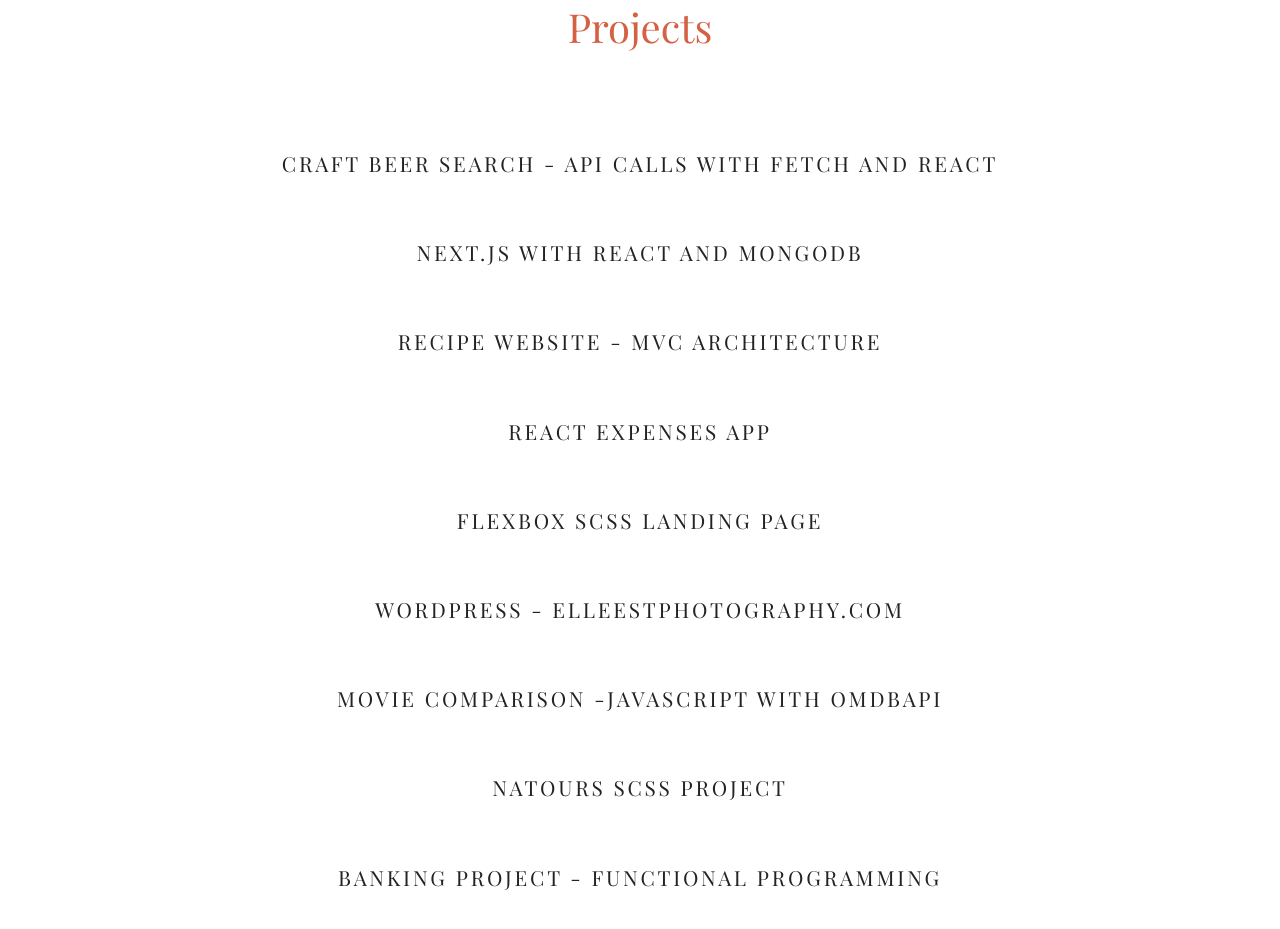
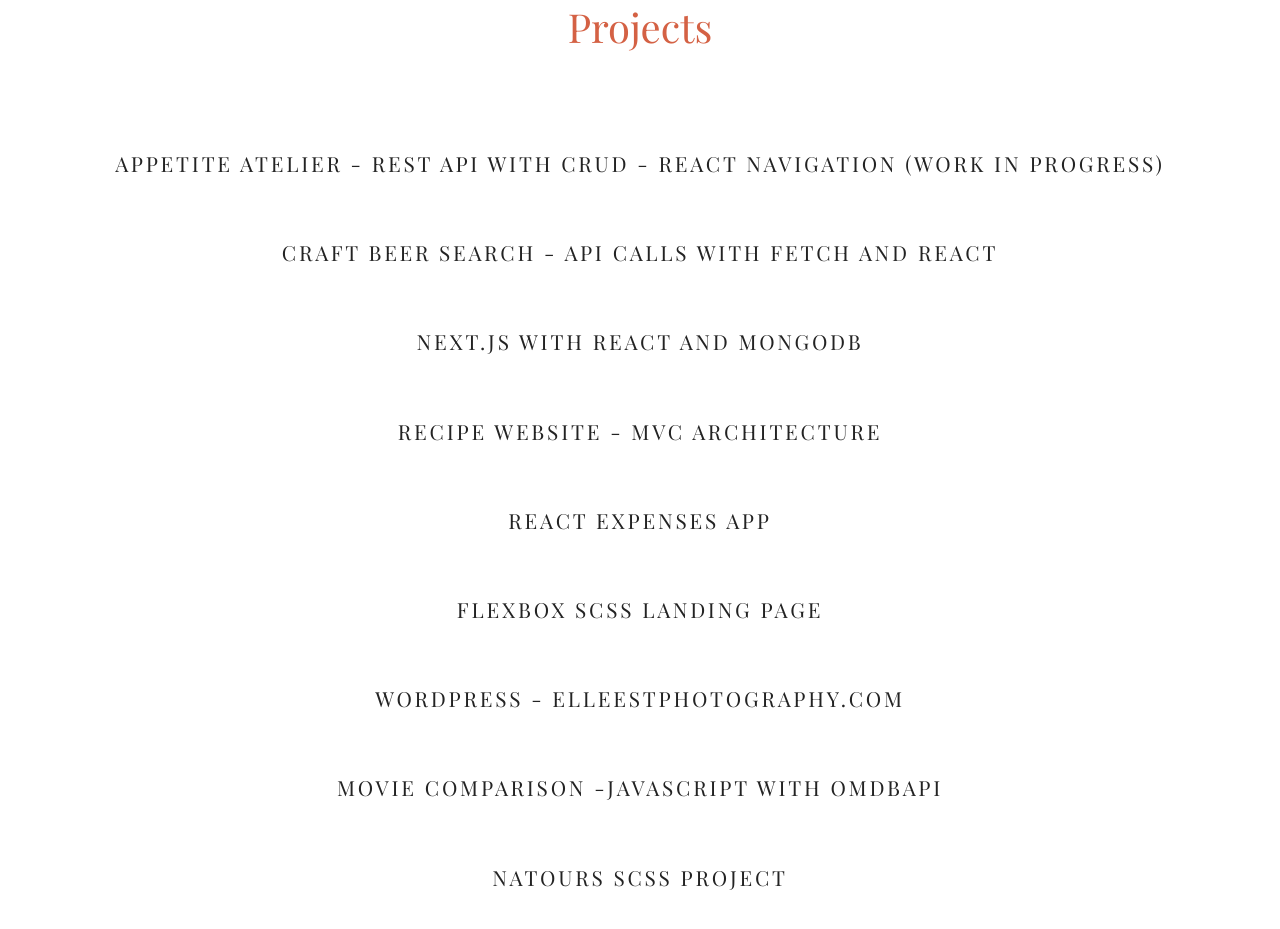
Before and after one commit to thegirlyoucallryan/Front-end-dev-portfolio, a website: page index.html in a window 1280 px wide. Shown: the part 2013-2942 px from the top of the page. Drawn offline with nearby package versions, Linux system fonts and the light colour scheme; a web font is replaced by a local one.

Commit message:
new recipe app

```diff
--- a/index.html
+++ b/index.html
@@ -106,6 +106,7 @@
     <div class='netlify' id='netlify'>
       <h1>Projects</h1>
       <!--    <a href="https://meet-up-react.netlify.app/" target="_blank">React-App-Meetups</a> -->
+      <a class='from-top' href="https://appetite-atelier.netlify.app" target="_blank">Appetite Atelier - REST API with CRUD - React Navigation (Work in Progress)</a>
       <a class='from-top' href="https://craftbeer-punkapi.netlify.app/" target="_blank">Craft Beer Search - Api calls with Fetch and React</a>
       <a class='from-top' href="https://nextjsmeetups.netlify.app/" target="_blank">Next.js with React and MongoDB</a>
       <a class='from-top' href="https://forkify-mvc-recipe.netlify.app/" target="_blank">Recipe Website - MVC architecture</a>
```
Also changed, not shown: package.json (added, +19 -0 lines).
